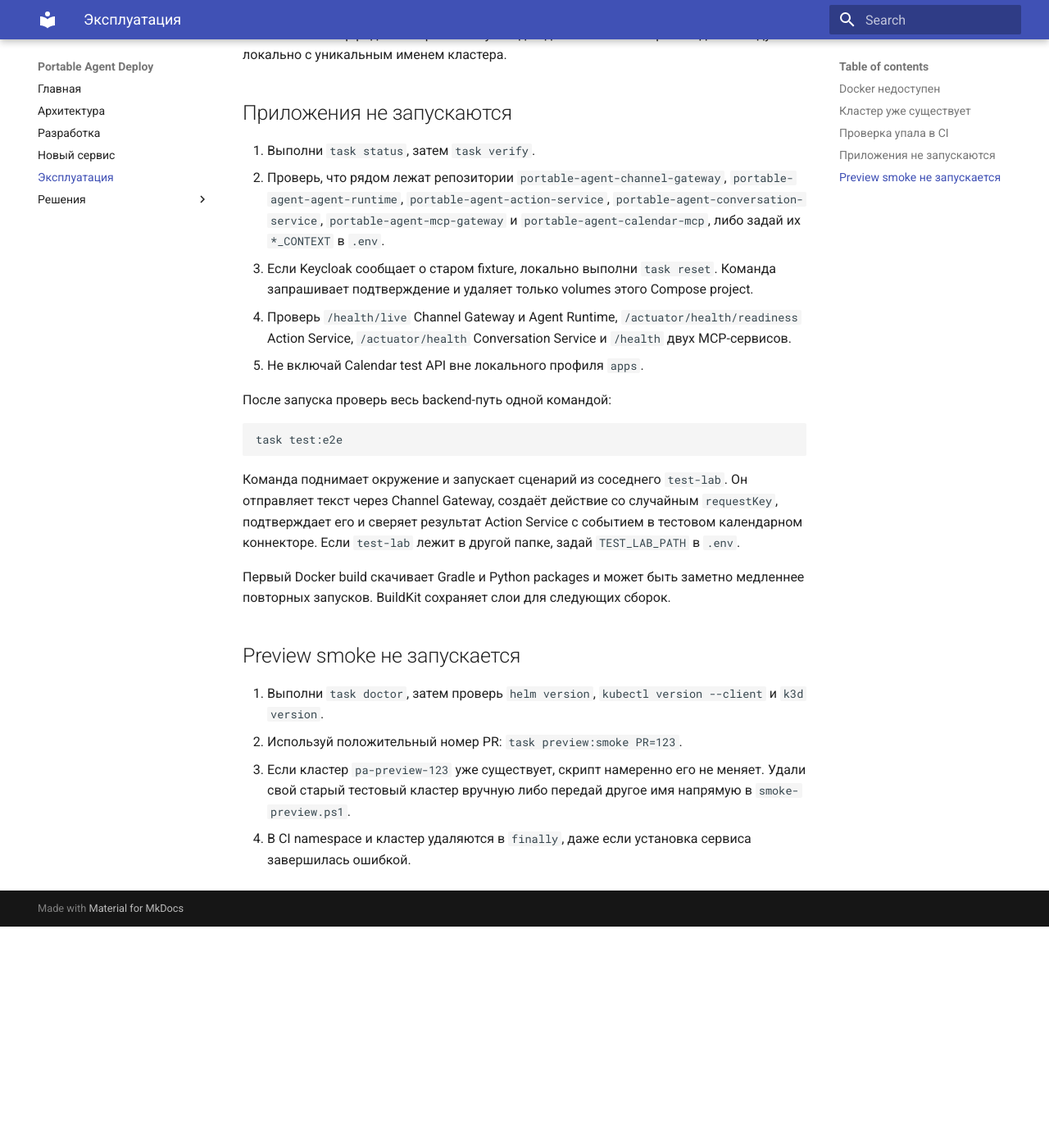
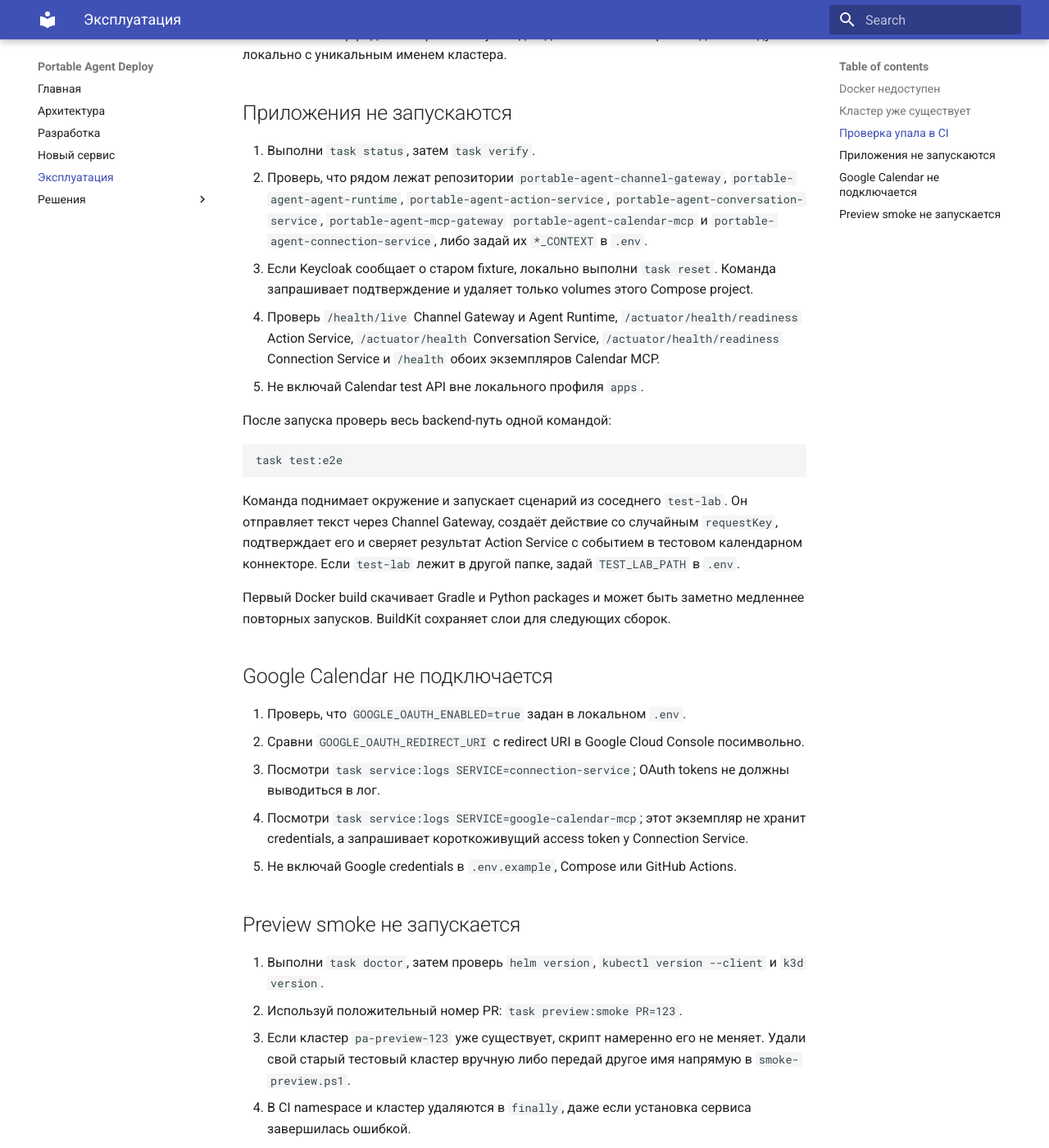
Before and after one commit to portable-agent/deploy, an MkDocs documentation site: the page built from docs/runbook.md, in a window 1280 px wide and 1400 px high, scrolled down 512 px. Shown: the whole window at 82% size. Built offline with MkDocs 1.6.1 and Material for MkDocs 9.7.7, drawn with Linux system fonts in a browser that asks for light colours; before the commit the page ends 1642 px from its top, so only the background shows below that.

Commit message:
feat: add Google Calendar local stack (#19)

```diff
--- a/docs/runbook.md
+++ b/docs/runbook.md
@@ -20,12 +20,13 @@
 1. Выполни `task status`, затем `task verify`.
 2. Проверь, что рядом лежат репозитории `portable-agent-channel-gateway`, `portable-agent-agent-runtime`,
    `portable-agent-action-service`, `portable-agent-conversation-service`, `portable-agent-mcp-gateway`
-   и `portable-agent-calendar-mcp`,
+   `portable-agent-calendar-mcp` и `portable-agent-connection-service`,
    либо задай их `*_CONTEXT` в `.env`.
 3. Если Keycloak сообщает о старом fixture, локально выполни
    `task reset`. Команда запрашивает подтверждение и удаляет только volumes этого Compose project.
 4. Проверь `/health/live` Channel Gateway и Agent Runtime, `/actuator/health/readiness` Action Service,
-   `/actuator/health` Conversation Service и `/health` двух MCP-сервисов.
+   `/actuator/health` Conversation Service, `/actuator/health/readiness` Connection Service и
+   `/health` обоих экземпляров Calendar MCP.
 5. Не включай Calendar test API вне локального профиля `apps`.
 
 После запуска проверь весь backend-путь одной командой:
@@ -42,6 +43,15 @@ Action Service с событием в тестовом календарном к
 Первый Docker build скачивает Gradle и Python packages и может быть заметно медленнее повторных
 запусков. BuildKit сохраняет слои для следующих сборок.
 
+## Google Calendar не подключается
+
+1. Проверь, что `GOOGLE_OAUTH_ENABLED=true` задан в локальном `.env`.
+2. Сравни `GOOGLE_OAUTH_REDIRECT_URI` с redirect URI в Google Cloud Console посимвольно.
+3. Посмотри `task service:logs SERVICE=connection-service`; OAuth tokens не должны выводиться в лог.
+4. Посмотри `task service:logs SERVICE=google-calendar-mcp`; этот экземпляр не хранит credentials,
+   а запрашивает короткоживущий access token у Connection Service.
+5. Не включай Google credentials в `.env.example`, Compose или GitHub Actions.
+
 ## Preview smoke не запускается
 
 1. Выполни `task doctor`, затем проверь `helm version`, `kubectl version --client` и `k3d version`.
```
Also changed, not shown: README.md (+11 -6 lines), docs/development.md (+8 -1 lines), docs/index.md (+3 -2 lines), 12 other files.
